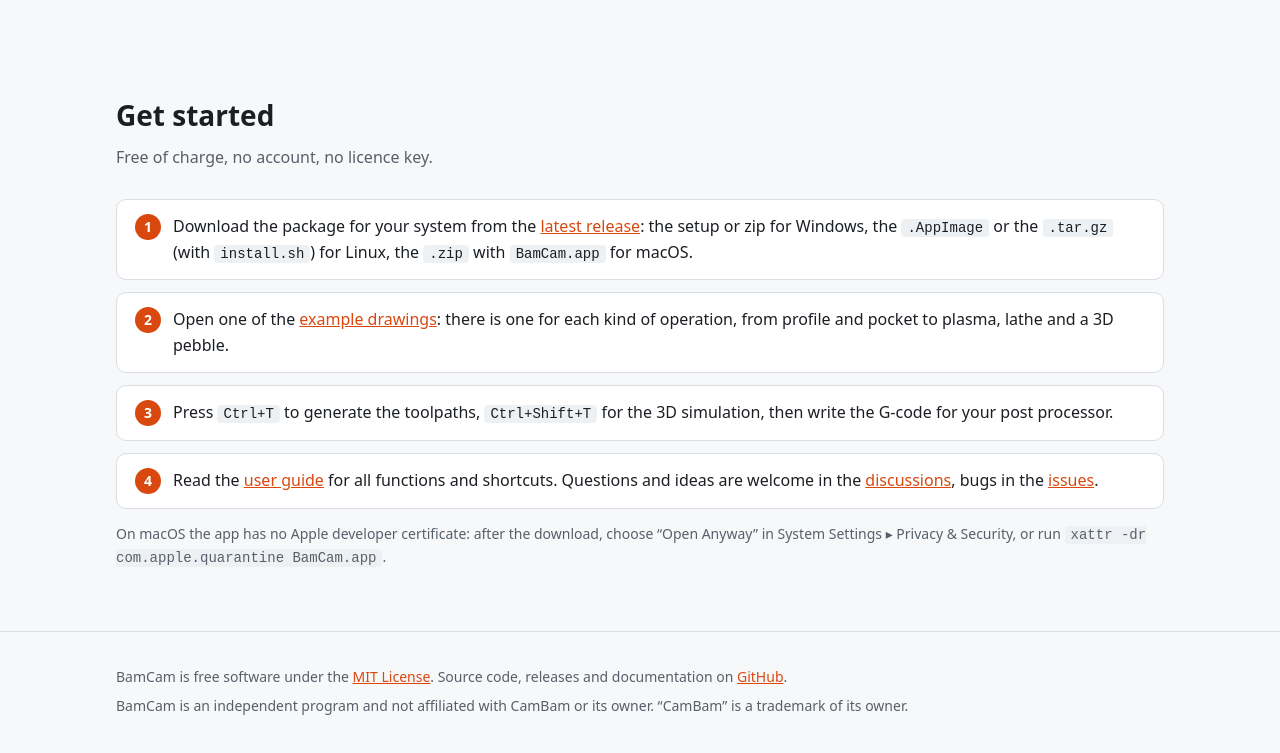
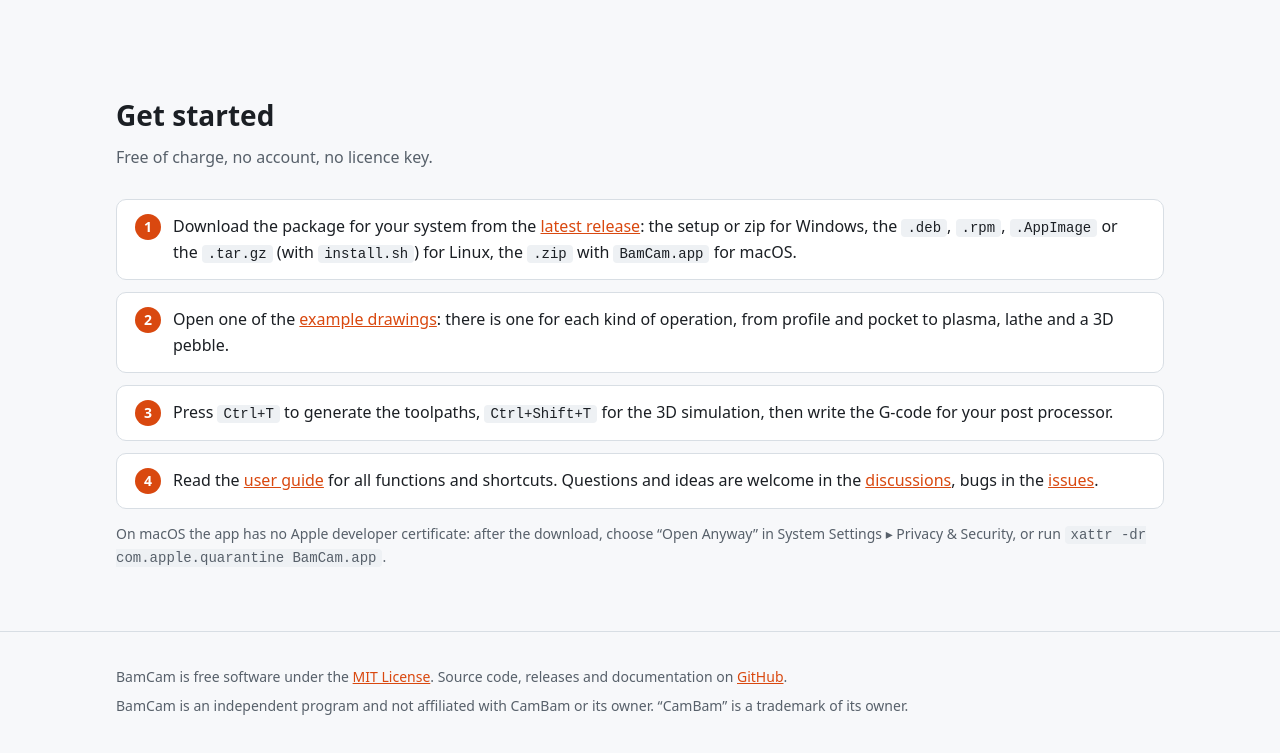
Before and after one commit to mottobug/BamCam, a plain HTML site: page site/index.html in a window 1280 px wide. Shown: the part 3442-4195 px from the top of the page. Drawn offline with Linux system fonts and the light colour scheme; files whose address does not match are found by name.

Commit message:
Linux: .deb and .rpm packages
package.ps1 builds BamCam-<version>-linux-<arch>.deb when dpkg-deb is
available and .rpm when rpmbuild is: the program in /usr/lib/bamcam, the
command bamcam, the menu entry, the icon and the .cb file type. A beta version
0.9.5-beta.1 becomes 0.9.5~beta.1, so the release sorts after it. The .deb
recommends ICU and OpenSSL with several versions as alternatives; the .rpm
requires libraries by name and has no automatic dependencies or stripping.

The release build installs rpm from Ubuntu's sources, installs the x64 .deb
as a check and lists the .rpm files, and uploads both. The user guide,
README and site name the packages.

Co-Authored-By: Claude Opus 5.5 <noreply@anthropic.com>

```diff
--- a/site/index.html
+++ b/site/index.html
@@ -186,7 +186,7 @@ footer p { margin: 6px 0; }
     <h2>Get started</h2>
     <p class="sub">Free of charge, no account, no licence key.</p>
     <ol class="steps">
-      <li>Download the package for your system from the <a href="https://github.com/mottobug/BamCam/releases/latest">latest release</a>: the setup or zip for Windows, the <code>.AppImage</code> or the <code>.tar.gz</code> (with <code>install.sh</code>) for Linux, the <code>.zip</code> with <code>BamCam.app</code> for macOS.</li>
+      <li>Download the package for your system from the <a href="https://github.com/mottobug/BamCam/releases/latest">latest release</a>: the setup or zip for Windows, the <code>.deb</code>, <code>.rpm</code>, <code>.AppImage</code> or the <code>.tar.gz</code> (with <code>install.sh</code>) for Linux, the <code>.zip</code> with <code>BamCam.app</code> for macOS.</li>
       <li>Open one of the <a href="https://github.com/mottobug/BamCam/tree/main/examples">example drawings</a>: there is one for each kind of operation, from profile and pocket to plasma, lathe and a 3D pebble.</li>
       <li>Press <code>Ctrl+T</code> to generate the toolpaths, <code>Ctrl+Shift+T</code> for the 3D simulation, then write the G-code for your post processor.</li>
       <li>Read the <a href="https://github.com/mottobug/BamCam/blob/main/docs/user-guide.md">user guide</a> for all functions and shortcuts. Questions and ideas are welcome in the <a href="https://github.com/mottobug/BamCam/discussions">discussions</a>, bugs in the <a href="https://github.com/mottobug/BamCam/issues">issues</a>.</li>
```
Also changed, not shown: 4 other files.
